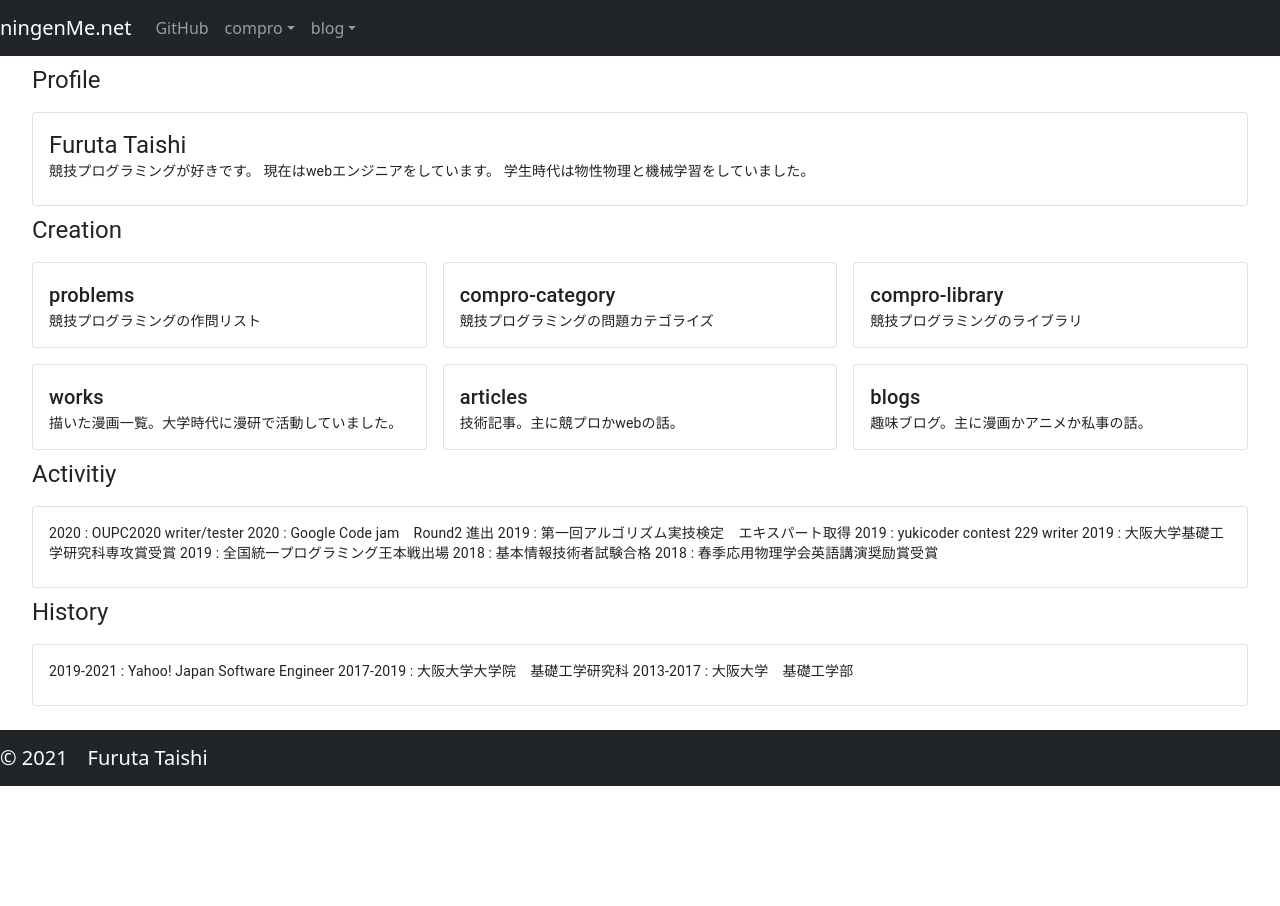
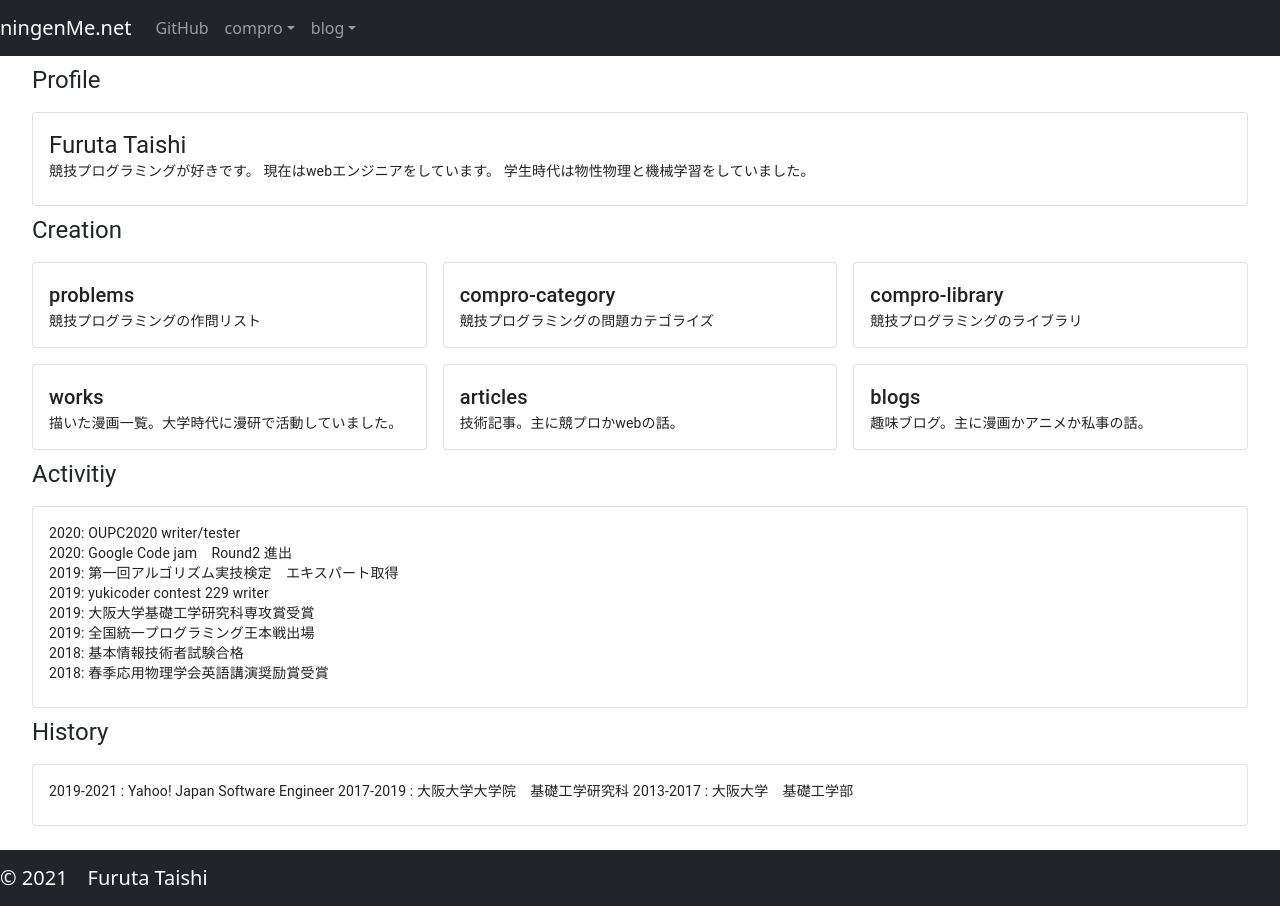
Before and after one commit to ningenMe/akari-front, a Next.js app: page /home in a window 1280 px wide. Before the commit the page ends 800 px from the top, so only its background shows below. Built offline with nearby package versions, Linux system fonts and the light colour scheme.

Commit message:
[modify] activity

```diff
--- a/src/constants/Creations.tsx
+++ /dev/null
@@ -1,36 +0,0 @@
-import Creation from 'interfaces/Creation'
-import Urls from 'constants/Urls'
-import Paths from 'constants/Paths'
-
-export default class Creations {
-    static readonly PROBLEMS : Creation = {
-        href : Paths.PROBLEMS,
-        title: "problems",
-        body : "競技プログラミングの作問リスト"
-    }
-    static readonly COMPRO_CATEGORY : Creation = {
-        href : Paths.COMPRO_CATEGORY,
-        title: "compro-category",
-        body : "競技プログラミングの問題カテゴライズ"
-    }
-    static readonly COMPRO_LIBRARY : Creation = {
-        href : Urls.COMPRO_LIBRARY,
-        title: "compro-library",
-        body : "競技プログラミングのライブラリ"
-    }
-    static readonly WORKS : Creation = {
-        href : Urls.WORKS,
-        title: "works",
-        body : "描いた漫画一覧。大学時代に漫研で活動していました。"
-    }
-    static readonly ARTICLES : Creation = {
-        href : Paths.ARTICLES,
-        title: "articles",
-        body : "技術記事。主に競プロかwebの話。"
-    }
-    static readonly BLOGS : Creation = {
-        href : Paths.BLOGS,
-        title: "blogs",
-        body : "趣味ブログ。主に漫画かアニメか私事の話。"
-    }
-}
--- /dev/null
+++ b/src/interfaces/Activity.ts
@@ -0,0 +1,4 @@
+export default interface Activity{
+    readonly year:  number,
+    readonly body:  string
+}
--- /dev/null
+++ b/src/organisms/ActivityFrame.tsx
@@ -0,0 +1,66 @@
+import React from 'react';
+import {Grid,Typography,Card,CardContent} from '@material-ui/core';
+import Activity from 'interfaces/Activity'
+
+export const ActivityFrame = () => {
+
+    const activities : ReadonlyArray<Activity> = [
+        {
+            year : 2020,
+            body : "OUPC2020 writer/tester"
+        },
+        {
+            year : 2020,
+            body : "Google Code jam　Round2 進出"
+        },
+        {
+            year : 2019,
+            body : "第一回アルゴリズム実技検定　エキスパート取得"
+        },
+        {
+            year : 2019,
+            body : "yukicoder contest 229 writer"
+        },
+        {
+            year : 2019,
+            body : "大阪大学基礎工学研究科専攻賞受賞"
+        },
+        {
+            year : 2019,
+            body : "全国統一プログラミング王本戦出場"
+        },
+        {
+            year : 2018,
+            body : "基本情報技術者試験合格"
+        },
+        {
+            year : 2018,
+            body : "春季応用物理学会英語講演奨励賞受賞"
+        },
+    ]
+
+    const contents = activities.map((activity) =>
+        <Typography variant="body2" component="p">
+            {activity.year + ": " + activity.body}
+        </Typography>
+    );
+
+
+    return (
+        <Grid container spacing={2}>
+            <Grid item xs={12}>
+                <Typography variant="h5" component="h2">
+                    Activitiy
+                </Typography>
+            </Grid>
+            <Grid item xs={12}>
+                <Card variant="outlined">
+                    <CardContent>
+                        {contents}
+                    </CardContent>
+                </Card>
+            </Grid>
+        </Grid>
+    );
+}
+export default ActivityFrame
--- a/src/organisms/CreationFrame.tsx
+++ b/src/organisms/CreationFrame.tsx
@@ -1,10 +1,52 @@
 import React from 'react';
 import {Grid,Typography} from '@material-ui/core';
 import CreationCard from 'molecules/CreationCard'
-import Creations from 'constants/Creations'
 import Creation from 'interfaces/Creation'
+import Urls from 'constants/Urls'
+import Paths from 'constants/Paths'
 
 export const CreationFrame = () => {
+
+    const creations : ReadonlyArray<Creation> = [
+        {
+            href : Paths.PROBLEMS,
+            title: "problems",
+            body : "競技プログラミングの作問リスト"
+        },
+        {
+            href : Paths.COMPRO_CATEGORY,
+            title: "compro-category",
+            body : "競技プログラミングの問題カテゴライズ"
+        },
+        {
+            href : Urls.COMPRO_LIBRARY,
+            title: "compro-library",
+            body : "競技プログラミングのライブラリ"
+        },
+        {
+            href : Urls.WORKS,
+            title: "works",
+            body : "描いた漫画一覧。大学時代に漫研で活動していました。"
+        },
+        {
+            href : Paths.ARTICLES,
+            title: "articles",
+            body : "技術記事。主に競プロかwebの話。"
+        },
+        {
+            href : Paths.BLOGS,
+            title: "blogs",
+            body : "趣味ブログ。主に漫画かアニメか私事の話。"
+        }
+    ]
+
+    const cards = creations.map((creation) =>
+        <Grid item xs={12} sm={4}>
+            <CreationCard creation={creation} />
+        </Grid>
+    );
+
+
     return (
         <Grid container spacing={2}>
             <Grid item xs={12}>
@@ -12,24 +54,7 @@ export const CreationFrame = () => {
                     Creation
                 </Typography>
             </Grid>
-            <Grid item xs={12} sm={4}>
-                <CreationCard creation={Creations.PROBLEMS} />
-            </Grid>
-            <Grid item xs={12} sm={4}>
-                <CreationCard creation={Creations.COMPRO_CATEGORY} />
-            </Grid>
-            <Grid item xs={12} sm={4}>
-                <CreationCard creation={Creations.COMPRO_LIBRARY} />
-            </Grid>
-            <Grid item xs={12} sm={4}>
-                <CreationCard creation={Creations.WORKS} />
-            </Grid>
-            <Grid item xs={12} sm={4}>
-                <CreationCard creation={Creations.ARTICLES} />
-            </Grid>
-            <Grid item xs={12} sm={4}>
-                <CreationCard creation={Creations.BLOGS} />
-            </Grid>
+            {cards}
         </Grid>
     );
 }
--- /dev/null
+++ b/src/organisms/HistoryFrame.tsx
@@ -0,0 +1,28 @@
+import React from 'react';
+import {Grid,Typography,Card,CardContent} from '@material-ui/core'
+
+export const HistoryFrame = () => {
+    return (
+        <Grid container spacing={2}>
+            <Grid item xs={12}>
+                <Typography variant="h5" component="h2">
+                    History
+                </Typography>
+            </Grid>
+            <Grid item xs={12}>
+                <Card variant="outlined">
+                    <CardContent>
+                        <Typography variant="body2" component="p">
+                            2019-2021 : Yahoo! Japan Software Engineer
+                            2017-2019 : 大阪大学大学院　基礎工学研究科
+                            2013-2017 : 大阪大学　基礎工学部
+                        </Typography>
+                    </CardContent>
+                </Card>
+            </Grid>
+            <Grid item xs={12}>
+            </Grid>
+        </Grid>
+    );
+}
+export default HistoryFrame
--- a/src/organisms/Profile.tsx
+++ b/src/organisms/ProfileFrame.tsx
@@ -2,7 +2,7 @@ import React from 'react';
 import {Grid,Typography} from '@material-ui/core'
 import ProfileCard from 'molecules/ProfileCard'
 
-export const Profile = () => {
+export const ProfileFrame = () => {
     return (
         <Grid container spacing={2}>
             <Grid item xs={12}>
@@ -16,4 +16,4 @@ export const Profile = () => {
         </Grid>
     );
 }
-export default Profile
+export default ProfileFrame
--- a/src/pages/home.tsx
+++ b/src/pages/home.tsx
@@ -1,59 +1,18 @@
 import React from 'react';
-import {Box, Container, Grid, Typography, Card, CardContent} from '@material-ui/core';
-import Profile from 'organisms/Profile'
+import {Box, Container} from '@material-ui/core';
+import ProfileFrame from 'organisms/ProfileFrame'
 import CreationFrame from 'organisms/CreationFrame'
+import ActivityFrame from 'organisms/ActivityFrame'
+import HistoryFrame from 'organisms/HistoryFrame'
 
 export const Home = () => {
     return (
         <Container>
             <Box m={1}>
-                <Grid item xs={12}>
-                </Grid>
-                <Profile/>
+                <ProfileFrame/>
                 <CreationFrame/>
-                <Grid container spacing={2}>
-                    <Grid item xs={12}>
-                        <Typography variant="h5" component="h2">
-                            Activitiy
-                        </Typography>
-                    </Grid>
-                    <Grid item xs={12}>
-                        <Card variant="outlined">
-                            <CardContent>
-                                <Typography variant="body2" component="p">
-                                    2020 : OUPC2020 writer/tester
-                                    2020 : Google Code jam　Round2 進出
-                                    2019 : 第一回アルゴリズム実技検定　エキスパート取得
-                                    2019 : yukicoder contest 229 writer
-                                    2019 : 大阪大学基礎工学研究科専攻賞受賞
-                                    2019 : 全国統一プログラミング王本戦出場
-                                    2018 : 基本情報技術者試験合格
-                                    2018 : 春季応用物理学会英語講演奨励賞受賞
-                                </Typography>
-                            </CardContent>
-                        </Card>
-                    </Grid>
-                </Grid>
-                <Grid container spacing={2}>
-                    <Grid item xs={12}>
-                        <Typography variant="h5" component="h2">
-                            History
-                        </Typography>
-                    </Grid>
-                    <Grid item xs={12}>
-                        <Card variant="outlined">
-                            <CardContent>
-                                <Typography variant="body2" component="p">
-                                    2019-2021 : Yahoo! Japan Software Engineer
-                                    2017-2019 : 大阪大学大学院　基礎工学研究科
-                                    2013-2017 : 大阪大学　基礎工学部
-                                </Typography>
-                            </CardContent>
-                        </Card>
-                    </Grid>
-                    <Grid item xs={12}>
-                    </Grid>
-                </Grid>
+                <ActivityFrame/>
+                <HistoryFrame/>
             </Box>
         </Container>
     );
```
